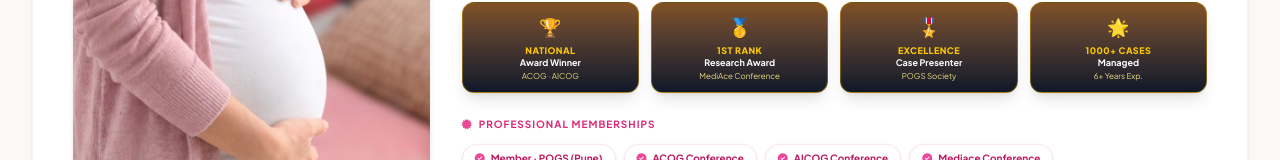
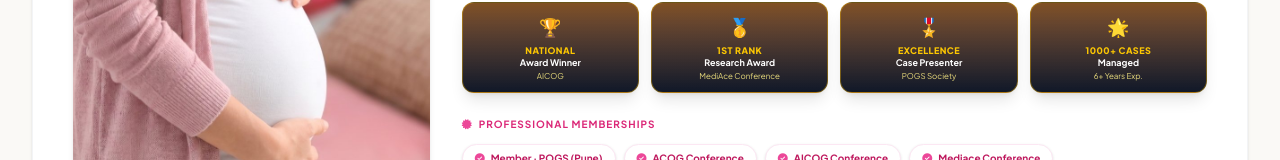
Before and after one commit to sbnimba/dr-vaibhavi-website, a Next.js app: page /about-doctor in a window 1280 px wide. Shown: the part 487-647 px from the top of the page. Built offline with nearby package versions, Linux system fonts and the light colour scheme; no server answers.

Commit message:
Deploy: Remove ACOG from national award winner details to keep only AICOG

```diff
--- a/src/app/about-doctor/page.tsx
+++ b/src/app/about-doctor/page.tsx
@@ -64,7 +64,7 @@ export default function AboutDoctorPage() {
                                         <div className="text-yellow-400 text-lg mb-1">🏆</div>
                                         <div className="text-yellow-400 text-[9px] font-black uppercase tracking-wider leading-tight">National</div>
                                         <div className="text-white text-[9px] font-bold leading-tight">Award Winner</div>
-                                        <div className="text-yellow-200/90 text-[8px] mt-0.5">ACOG · AICOG</div>
+                                        <div className="text-yellow-200/90 text-[8px] mt-0.5">AICOG</div>
                                     </div>
                                     {/* Badge 2 */}
                                     <div className="bg-gradient-to-b from-yellow-900/90 to-gray-900 border border-yellow-500/40 rounded-xl p-2.5 text-center shadow-lg hover:scale-105 transition-transform duration-300">
--- a/src/app/page.tsx
+++ b/src/app/page.tsx
@@ -598,7 +598,7 @@ export default function Home() {
                                 <div className="text-lg mb-1">🏆</div>
                                 <div className="text-amber-800 text-[9px] font-black uppercase tracking-wider leading-tight">National</div>
                                 <div className="text-gray-900 text-[9px] font-bold leading-tight">Award Winner</div>
-                                <div className="text-gray-500 text-[8px] mt-0.5 font-semibold">ACOG · AICOG</div>
+                                <div className="text-gray-500 text-[8px] mt-0.5 font-semibold">AICOG</div>
                             </div>
                             {/* Badge 2 */}
                             <div className="bg-white/80 backdrop-blur-xs border border-amber-200/80 rounded-2xl p-2.5 text-center shadow-xs hover:border-amber-400 hover:-translate-y-0.5 transition-all duration-200">
```
